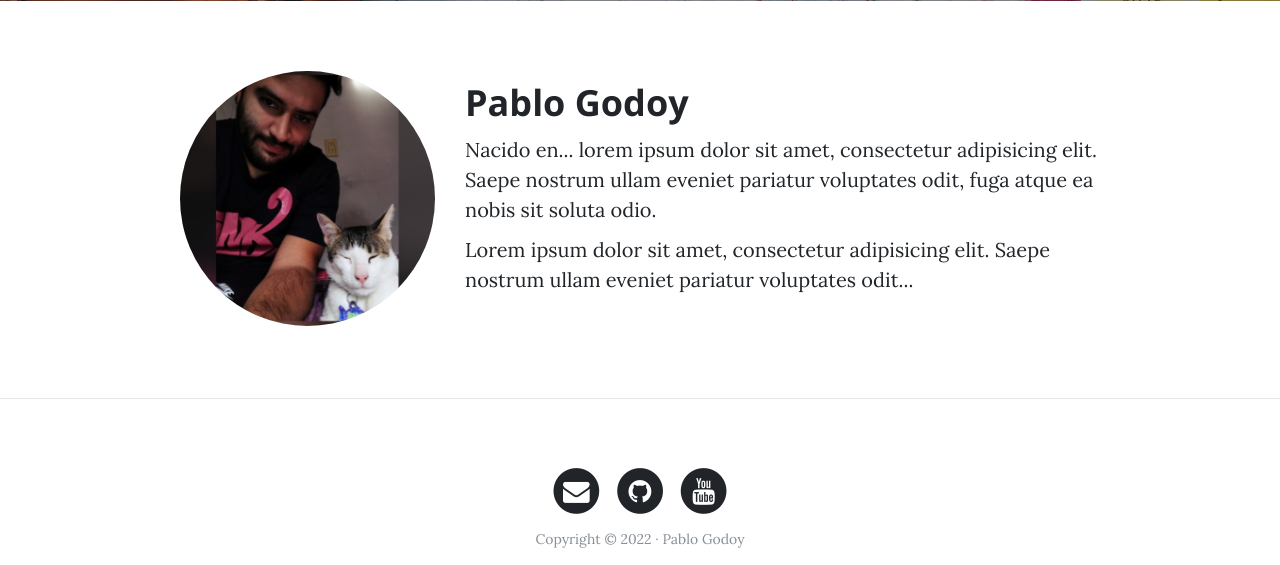
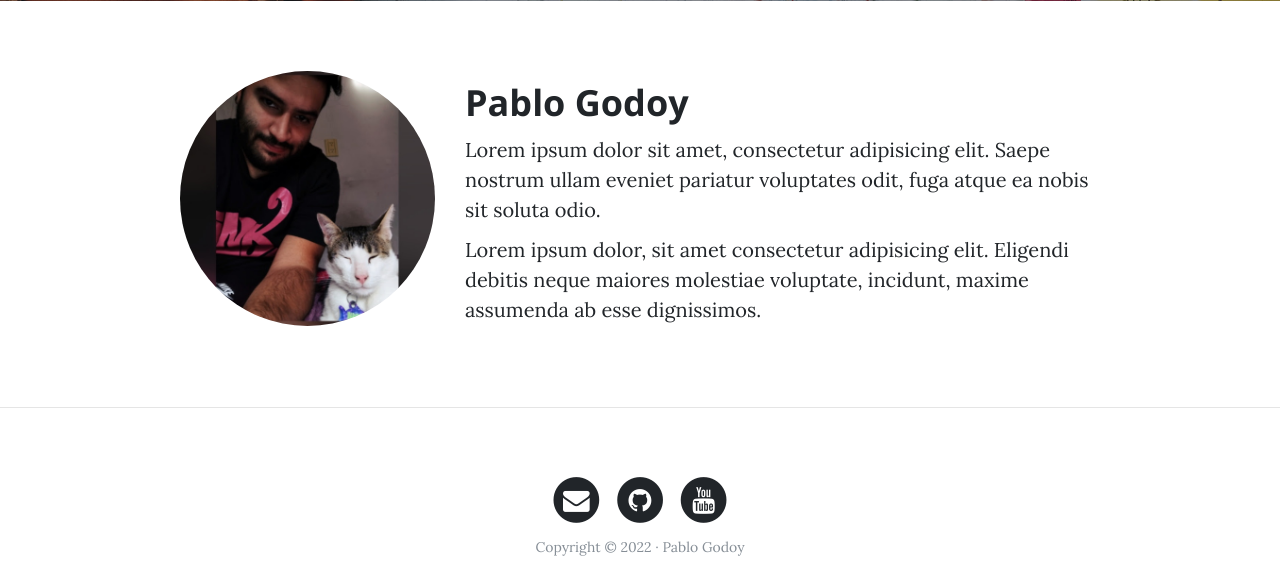
Before and after one commit to ezpeletense/portfolio-django, a Django app: page /about/ in a window 1280 px wide. Shown: the part 531-1096 px from the top of the page. Run offline with Django 4.2, Linux system fonts and the light colour scheme; some libraries are stand-ins or nearby versions.

Commit message:
Algunas correcciones menores

```diff
--- a/proyecto1/core/templates/core/about.html
+++ b/proyecto1/core/templates/core/about.html
@@ -16,7 +16,7 @@
     </div>
     <div class="col-lg-7 col-md-8">
         <h2 class="section-heading">Pablo Godoy</h2>
-        <p>Nacido en... lorem ipsum dolor sit amet, consectetur adipisicing elit. Saepe nostrum ullam eveniet pariatur voluptates odit, fuga atque ea nobis sit soluta odio.</p>
-        <p>Lorem ipsum dolor sit amet, consectetur adipisicing elit. Saepe nostrum ullam eveniet pariatur voluptates odit...</p>
+        <p>Lorem ipsum dolor sit amet, consectetur adipisicing elit. Saepe nostrum ullam eveniet pariatur voluptates odit, fuga atque ea nobis sit soluta odio.</p>
+        <p>Lorem ipsum dolor, sit amet consectetur adipisicing elit. Eligendi debitis neque maiores molestiae voluptate, incidunt, maxime assumenda ab esse dignissimos.</p>
     </div>
 {% endblock content %}
--- a/proyecto1/core/templates/core/contact.html
+++ b/proyecto1/core/templates/core/contact.html
@@ -14,7 +14,7 @@
     <div class="col-lg-8 col-md-10 mx-auto">
         <p>Lorem ipsum dolor sit amet, consectetur adipisicing elit. Saepe nostrum ullam eveniet pariatur voluptates odit, fuga atque ea nobis sit soluta odio, adipisci quas excepturi maxime quae totam ducimus consectetur?</p>
         <br>
-        <p><b>Teléfono:</b> +54 11 5555 5656</p>
-        <p><b>Honorarios:</b> $5000/h (precio base)</p>
+        <p><b>Teléfono:</b> +54 11 5555 5555</p>
+        <p><b>Honorarios:</b> Consultar </p>
     </div>
 {% endblock content %}
```
